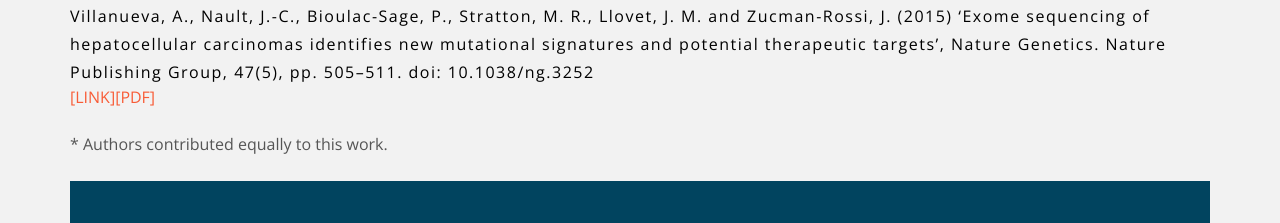
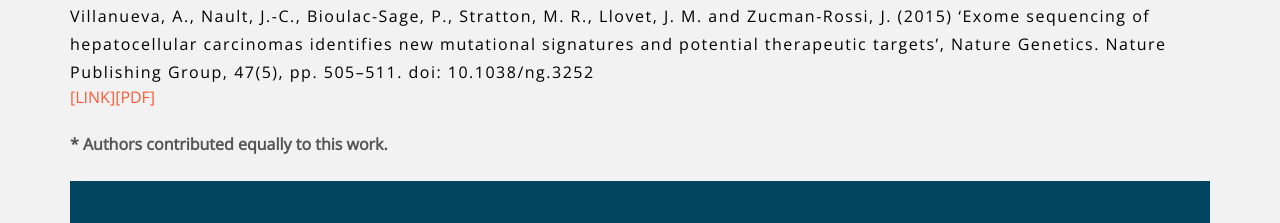
Before and after one commit to jayendrashinde91/jayendrashinde91.github.io, a plain HTML site: page index.html in a window 1280 px wide. Shown: the part 2283-2506 px from the top of the page. Drawn offline with nearby package versions, Linux system fonts and the light colour scheme; some packages are replaced by stand-ins of ours; files that its build step writes are made by us from their sources.

Commit message:
Update index.html

```diff
--- a/index.html
+++ b/index.html
@@ -217,7 +217,7 @@ carcinomas identifies new mutational signatures and potential therapeutic target
 Nature Publishing Group, 47(5), pp. 505–511. doi: 10.1038/ng.3252</p><a href="http://www.nature.com/ng/journal/v47/n5/full/ng.3252.html">[LINK]</a><a href="papers/4.pdf">[PDF]</a>
 <p></p>
 <p></p>
-* Authors contributed equally to this work.
+<b>* Authors contributed equally to this work.</b>
 <p></p>
 
 
```
